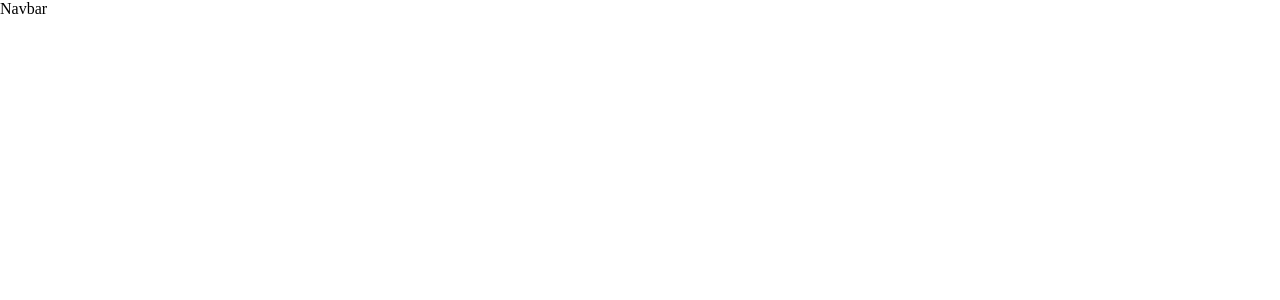
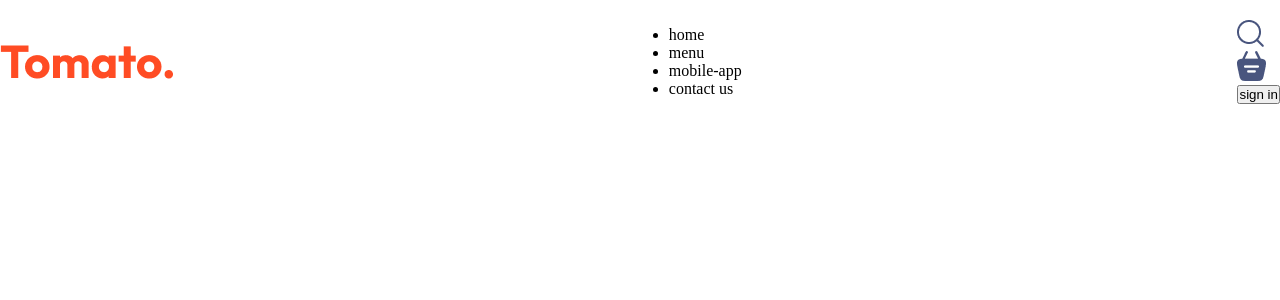
Before and after one commit to Raihanhn/Food-Delivery-app, a React (Vite) app: page / in a window 1280 px wide. Shown: the top 300 px of the page. Built offline with nearby package versions, Linux system fonts and the light colour scheme.

Commit message:
creating navbar

```diff
--- a/src/components/Navbar/Navbar.jsx
+++ b/src/components/Navbar/Navbar.jsx
@@ -1,8 +1,27 @@
 import React from "react";
-import "./Navbar.css";
+import "./navbar.css";
+import { assets } from "../../assets/assets";
 
 const Navbar = () => {
-  return <div className="navbar">Navbar</div>;
+  return (
+    <div className="navbar">
+      <img src={assets.logo} alt="" className="logo" />
+      <ul className="navbar-menu">
+        <li>home</li>
+        <li>menu</li>
+        <li>mobile-app</li>
+        <li>contact us</li>
+      </ul>
+      <div className="navbar-right">
+        <img src={assets.search_icon} alt="" />
+        <div className="navbar-search-icon">
+          <img src={assets.basket_icon} alt="" />
+          <div className="dot"></div>
+        </div>
+        <button>sign in</button>
+      </div>
+    </div>
+  );
 };
 
 export default Navbar;
--- a/src/components/Navbar/navbar.css
+++ b/src/components/Navbar/navbar.css
@@ -0,0 +1,6 @@
+.navbar {
+  padding: 20px 0;
+  display: flex;
+  justify-content: space-between;
+  align-items: center;
+}
```
